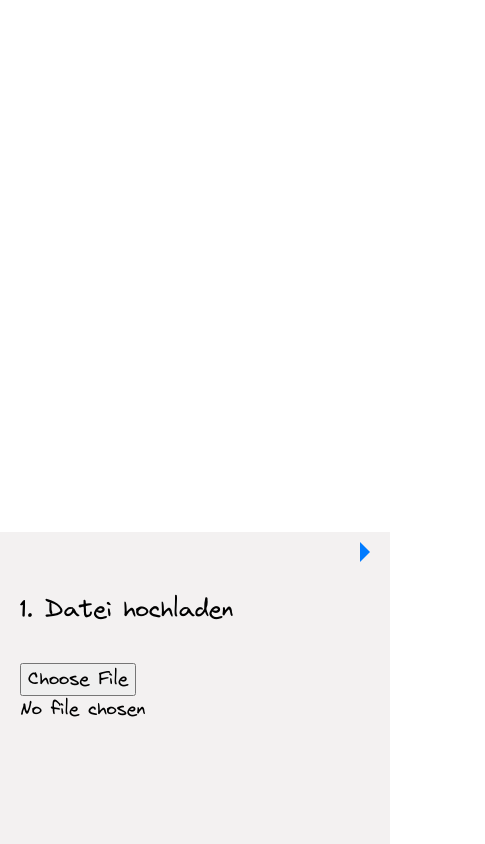
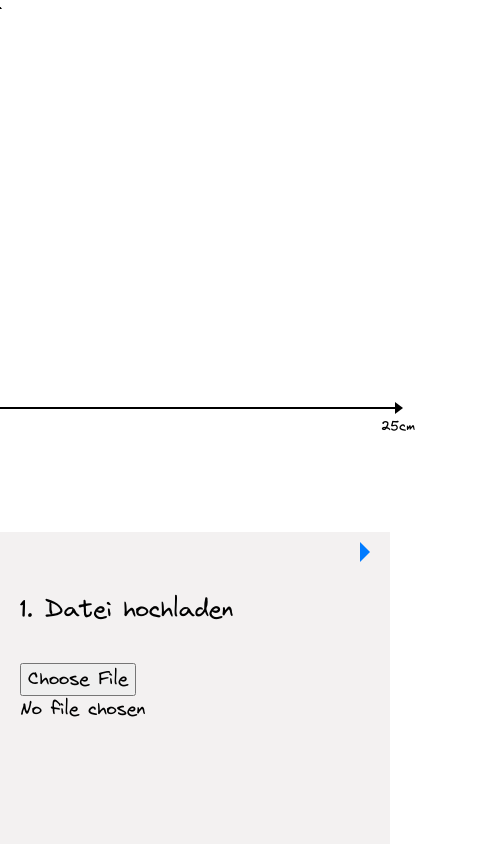
Before and after one commit to gsilvan/logo-pattern-generator, a React (Create React App) app: page / in a window 390 px wide. Shown: the whole page, 485 px wide, since content can reach past the window. Built offline with nearby package versions, Linux system fonts and the light colour scheme.

Commit message:
small correction

```diff
--- a/src/index.css
+++ b/src/index.css
@@ -343,7 +343,13 @@ input:checked + .slider:before {
   }
 
   .canvas-div-sticky {
-    display: none;
+    padding: initial;
+    flex-direction: column;
+    display: flex;
+    justify-content: center;
+    align-items: center;
+    position: initial;
+    top: initial;
   }
 
   canvas {
```
